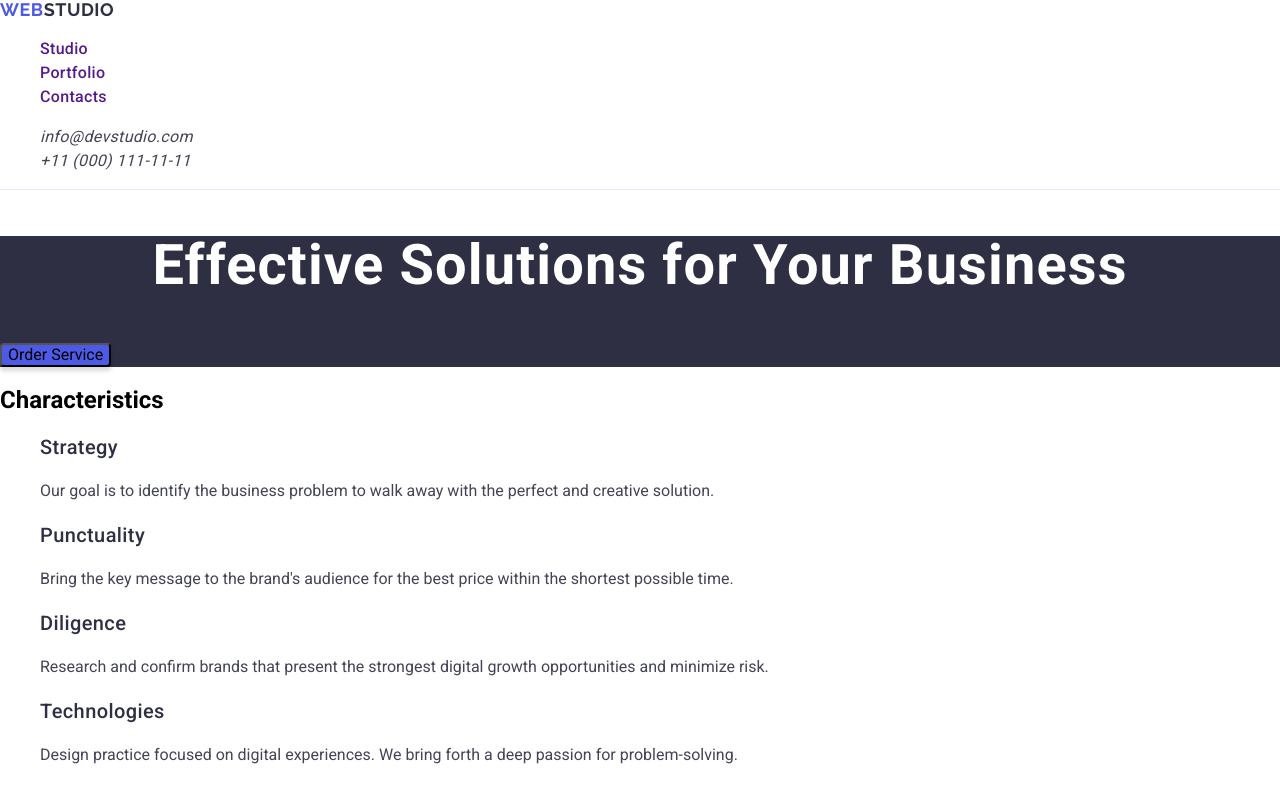
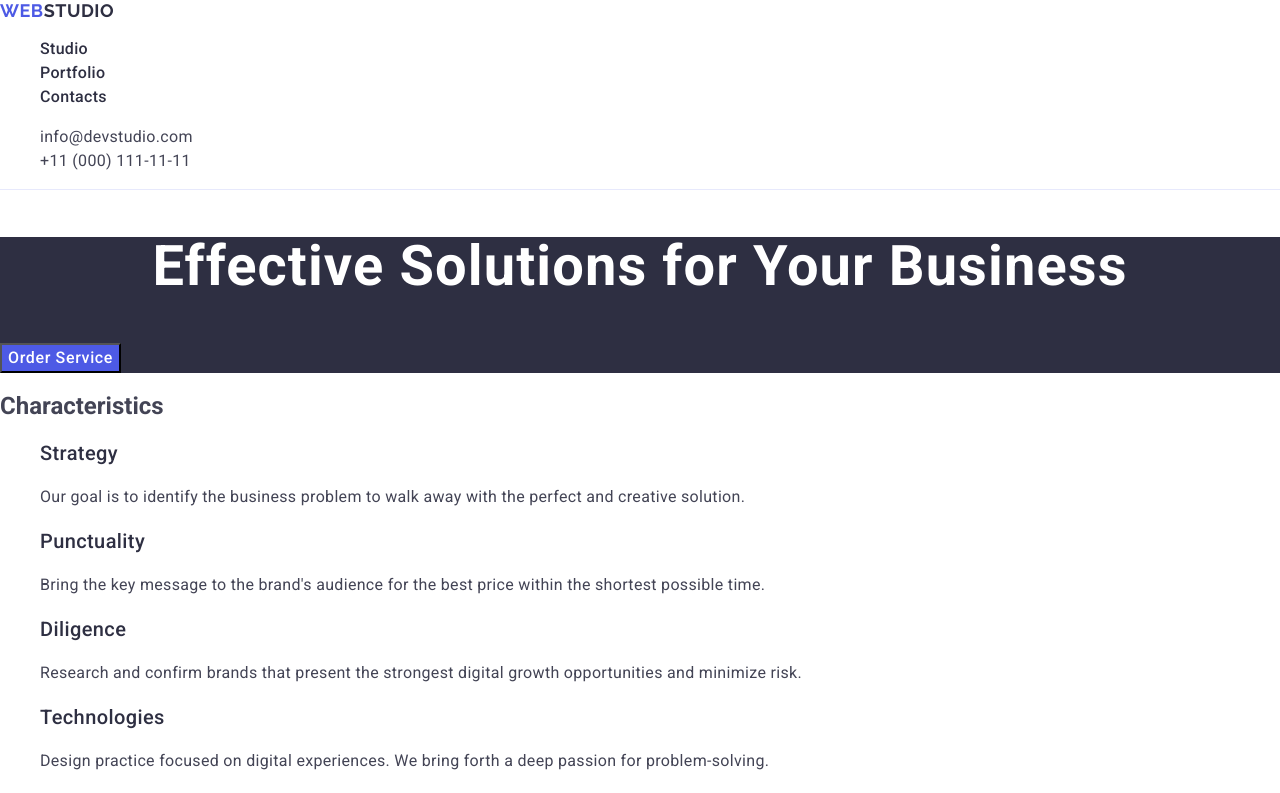
Before and after one commit to barsoev/goit-markup-hw-002, a plain HTML site: page index.html in a window 1280 px wide. Shown: the top 793 px of the page. Drawn offline with nearby package versions, Linux system fonts and the light colour scheme.

Commit message:
update html css

```diff
--- a/css/styles.css
+++ b/css/styles.css
@@ -14,23 +14,25 @@ button {
 }
 body {
   font-family: "Roboto", sans-serif;
+  color: var(--text-color);
+  background-color: #ffffff;
 }
 /*Хедер*/
 .logo-second-word {
-  color: var(--logo-button-color);
-  font-family: Raleway;
+  color: var(--main-color);
+  font-family: "Raleway", sans-serif;
   font-size: 18px;
   font-weight: 700;
-  line-height: 1.16;
+  line-height: 1.17;
   letter-spacing: 0.03em;
   text-transform: uppercase;
 }
 .logotype {
-  color: var(--main-color);
-  font-family: Raleway;
+  color: var(--logo-button-color);
+  font-family: "Raleway", sans-serif;
   font-size: 18px;
   font-weight: 700;
-  line-height: 1.16;
+  line-height: 1.17;
   letter-spacing: 0.03em;
   text-transform: uppercase;
 }
@@ -45,11 +47,16 @@ body {
   line-height: 1.5;
   letter-spacing: 0.02em;
 }
-.menu-list .link:hover,
-.menu-list .link:focus {
-  color: var(--logo-button-color);
+.menu-link {
+  color: var(--main-color);
 }
-
+.menu-link:hover,
+.menu-link:focus {
+  color: #404bbf;
+}
+.contacts {
+  font-style: normal;
+}
 .contacts-link {
   color: var(--text-color);
   font-size: 16px;
@@ -59,7 +66,7 @@ body {
 }
 .contacts-link:hover,
 .contacts-link:focus {
-  color: var(--logo-button-color);
+  color: #404bbf;
 }
 /* Секція 1 */
 .big-board {
@@ -74,9 +81,16 @@ body {
   letter-spacing: 0.02em;
 }
 .order-service {
-  border-radius: 4px;
   background: var(--logo-button-color);
-  box-shadow: 0px 4px 4px 0px rgba(0, 0, 0, 0.15);
+  color: var(--white, #fff);
+  font-size: 16px;
+  font-weight: 500;
+  line-height: 1.5; /* 150% */
+  letter-spacing: 0.04em;
+}
+.order-service:hover,
+.order-service:focus {
+  background-color: #404bbf;
 }
 /* Секція 2 */
 .about-us-title {
@@ -91,7 +105,7 @@ body {
   font-size: 16px;
   font-weight: 400;
   line-height: 1.5;
-  letter-spacing: 0.02;
+  letter-spacing: 0.02em;
 }
 /* Секція 3 */
 .team {
@@ -107,11 +121,7 @@ body {
   text-transform: capitalize;
 }
 .team-list-item {
-  border-radius: 0px 0px 4px 4px;
   background: #fff;
-  box-shadow: 0px 2px 1px 0px rgba(46, 47, 66, 0.08),
-    0px 1px 1px 0px rgba(46, 47, 66, 0.16),
-    0px 1px 6px 0px rgba(46, 47, 66, 0.08);
 }
 .team-list-fullname {
   color: var(--main-color);
@@ -137,9 +147,7 @@ body {
   border: 1px solid #e7e9fc;
   background: #fff;
 }
-.portfolio-img {
-  background: url(<path-to-image>), lightgray 0px 0px / 100% 100% no-repeat;
-}
+
 .portfolio-product {
   color: var(--main-color);
   font-size: 20px;
@@ -160,11 +168,20 @@ body {
   background: #2e2f42;
 }
 .logotype-footer {
-  color: #f4f4fd;
-  font-family: Raleway;
+  color: var(--logo-button-color);
+  font-family: "Raleway", sans-serif;
   font-size: 18px;
   font-weight: 700;
-  line-height: 1.16;
+  line-height: 1.17;
+  letter-spacing: 0.03em;
+  text-transform: uppercase;
+}
+.logo-second-word-footer {
+  color: #f4f4fd;
+  font-family: "Raleway", sans-serif;
+  font-size: 18px;
+  font-weight: 700;
+  line-height: 1.17; /* 116.667% */
   letter-spacing: 0.03em;
   text-transform: uppercase;
 }
--- a/index.html
+++ b/index.html
@@ -23,11 +23,11 @@
     <header class="page-header">
       <nav class="page-navigation">
         <a class="logotype link" href="./index.html"
-          ><span class="logo-second-word">Web</span>Studio</a
+          >Web<span class="logo-second-word">Studio</span></a
         >
         <ul class="menu-list list">
           <li class="menu-item">
-            <a class="menu-link link" href="">Studio</a>
+            <a class="menu-link link" href="./index.html">Studio</a>
           </li>
           <li class="menu-item">
             <a class="menu-link link" href="">Portfolio</a>
@@ -37,7 +37,7 @@
           </li>
         </ul>
       </nav>
-      <address>
+      <address class="contacts">
         <ul class="contacts list list">
           <li>
             <a class="contacts-link link" href="mailto:info@devstudio.com"
@@ -218,7 +218,7 @@
     <footer class="footer">
       <!--логотип-->
       <a class="logotype-footer link" href="./index.html"
-        ><span class="logo-second-word">Web</span>Studio</a
+        >Web<span class="logo-second-word-footer">Studio</span></a
       >
       <p class="footer-text">
         Increase the flow of customers and sales for your business with digital
```
